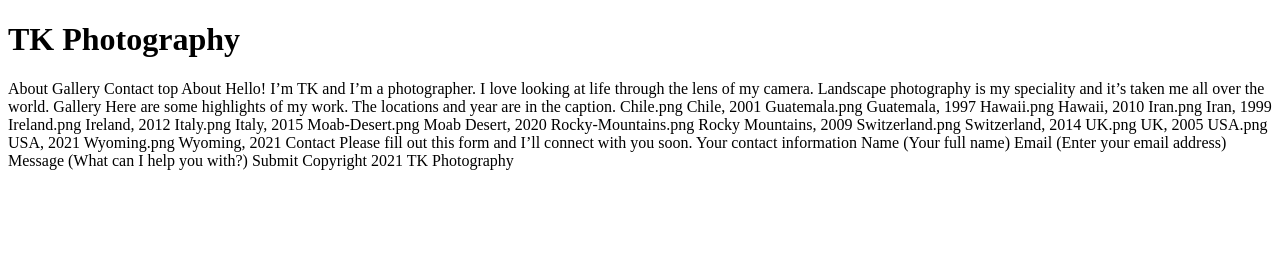
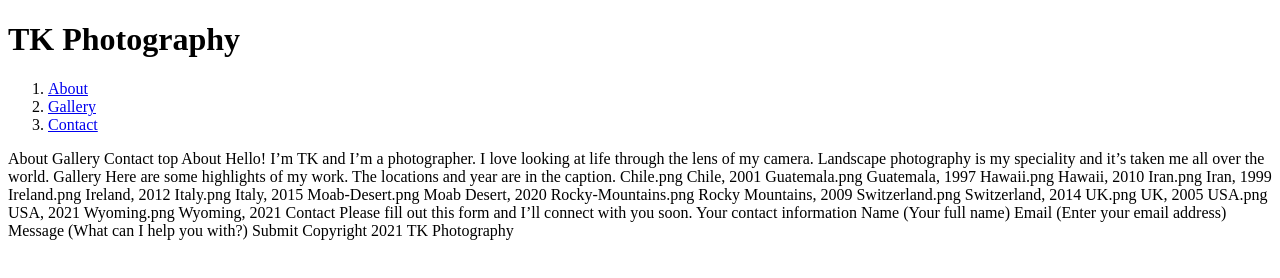
Before and after one commit to AubreyRosevear/PhotogalleryAubreyRosevear, a plain HTML site: page index.html in a window 1280 px wide. Drawn offline with Linux system fonts and the light colour scheme.

Commit message:
Update index.html

```diff
--- a/index.html
+++ b/index.html
@@ -10,10 +10,17 @@
 </head>
 
 <body>
-    <div class=gridwrap>
+    <div class="gridwrap">
       <header>
         <h1>TK Photography</h1>
       </header>
+      <nav>
+        <ol>
+            <li><a href="#about">About</a></li>
+            <li><a href="#gallery">Gallery</a></li>
+            <li><a href="#contact">Contact</a></li>
+        </ol>
+      </nav>
     </div>
     About
     Gallery
```
